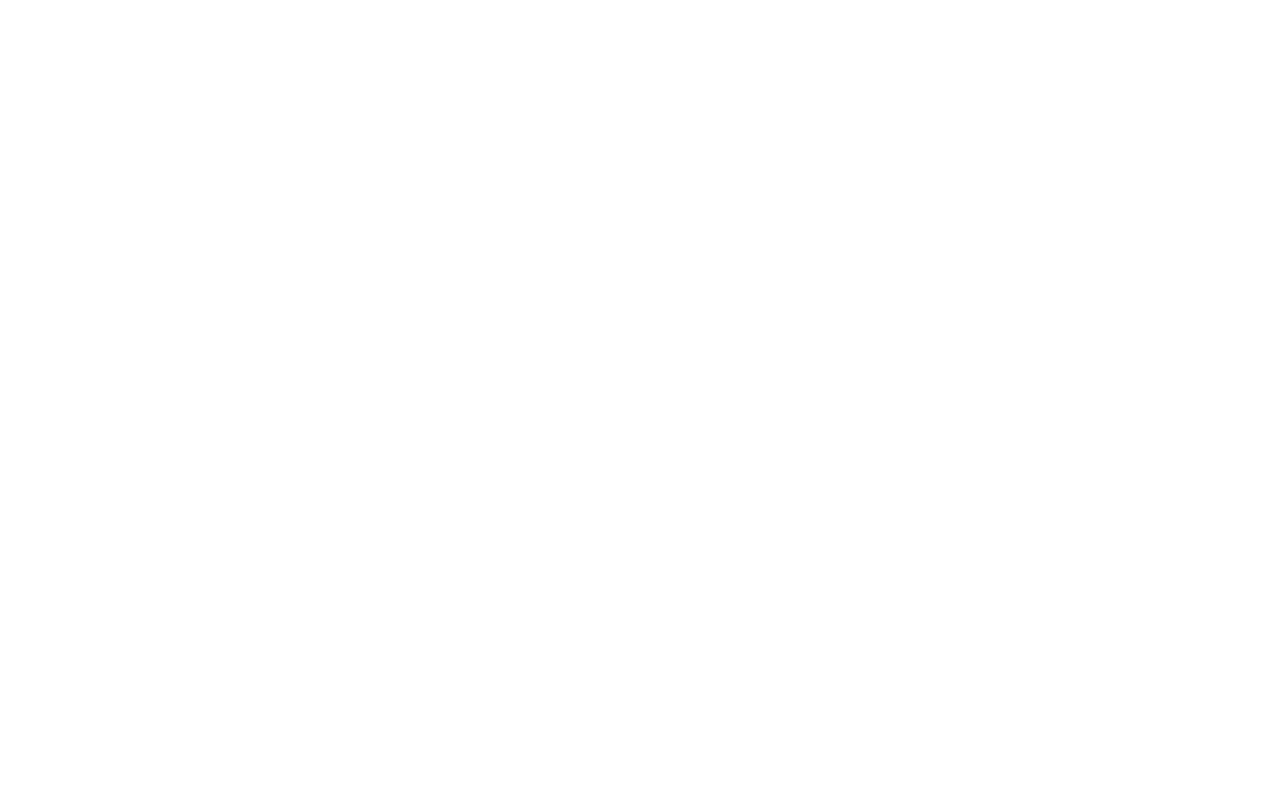
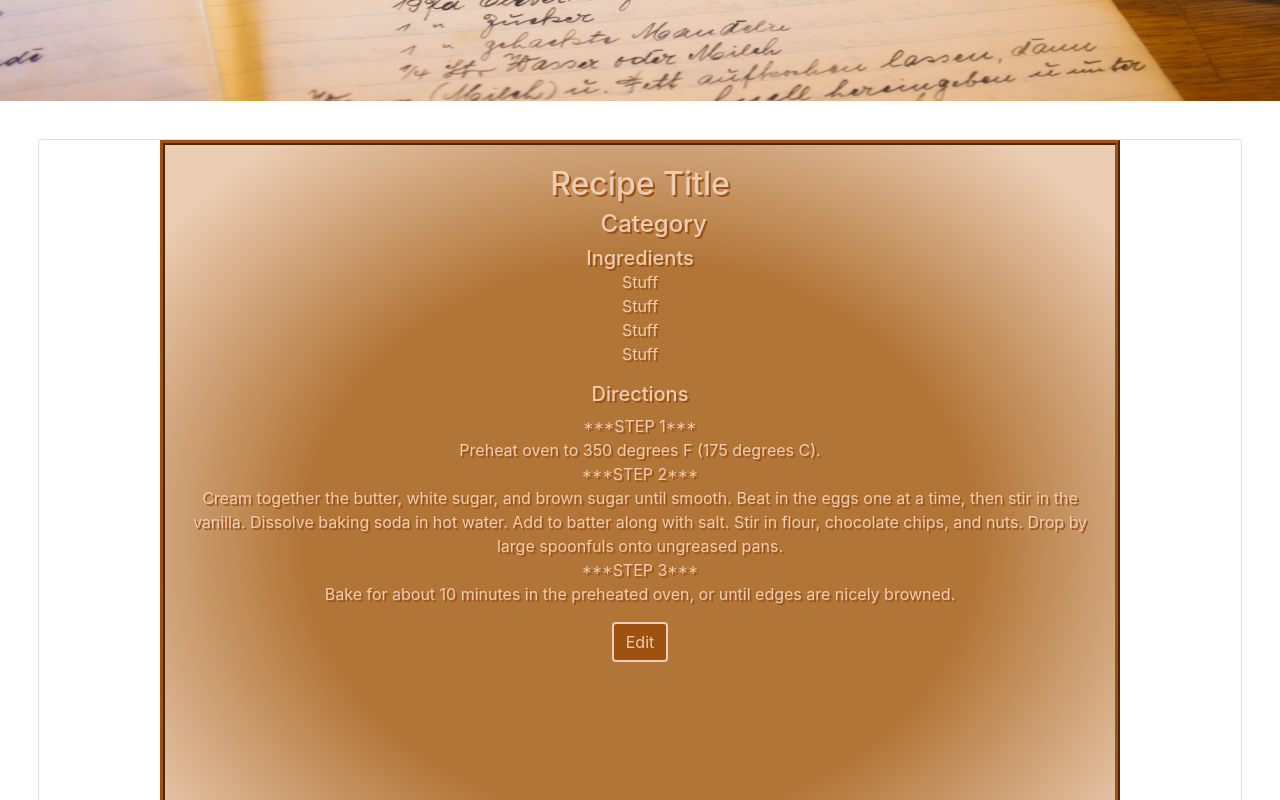
Before and after one commit to BW-Secret-Recipes-2-Krisda/front-end, a React (Create React App) app in the folder recipes/: page /viewrecipe in a window 1280 px wide. Shown: the part 360-1160 px from the top of the page. Before the commit the page ends 800 px from the top, so only its background shows below. Built offline with nearby package versions, Linux system fonts and the light colour scheme.

Commit message:
styled skeleton of viewrecipe page

```diff
--- a/recipes/src/App.js
+++ b/recipes/src/App.js
@@ -35,9 +35,9 @@
       <Route path='/savedrecipes'>
         <SavedRecipes />
       </Route>
-      {/* <Route path='/viewrecipe'>
-        <ViewRecipe title={formData.title} category={formData.category} ingredients={formData.ingredients} directions={formData.instructions} image={formData.img_url} />
-      </Route> */}
+      <Route path='/viewrecipe'>
+        <ViewRecipe />
+      </Route>
     </div>
   );
 }
--- a/recipes/src/components/ViewRecipe.js
+++ b/recipes/src/components/ViewRecipe.js
@@ -23,7 +23,7 @@
                     <h1>
                         Secret Family Recipes
                     </h1>
-                    <h2 style={{ marginLeft: '23%' }}>{title}</h2>
+                    <h2 style={{ marginLeft: '23%' }}>**Recipe Title**</h2>
                 </NavbarBrand>
                 <NavbarToggler onClick={toggleNavbar} className='mr-2' style={{ background: '#ebcdb4' }} />
                 <Collapse isOpen={!collapsed} navbar>
@@ -48,30 +48,62 @@
             </Navbar>
             <img style={{ width: '100%', height: '40vh' }} src={MarketingPage} />
             <div>
-                <Card style={{ background: '#b17537', border: '1px ridge #110906', width: '80%', margin: '0 auto' }}>
-                    <CardImg style={{ width: '20%', margin: '0 auto' }} src={image} alt="Card image cap" />
-                    <CardBody style={{ textAlign: 'center', color: '#ebcdb4' }}>
-                        <CardTitle style={{ fontWeight: 'bold' }}>
-                            Ingredients
-                        </CardTitle>
-                        <CardText>{ingredients}
-                        </CardText>
-                        <CardTitle style={{ fontWeight: 'bold' }}>
-                            Directions
-                        </CardTitle>
-                        <CardText>{instructions}
-                        </CardText>
-                        <Link to='/newrecipeform'>
-                            <Button style={{ background: '#ebcdb4', color: 'black', fontWeight: 'bold', border: '2px solid #43260f' }}>
+                <Card style={{ margin: '3%' }}>
+                    <CardBody style={{
+                        width: '80%', height: '100vh', margin: '0 auto', display: 'flex', flexDirection: 'column', textAlign: 'center',
+                        backgroundImage: "radial-gradient( #b17537 50%,  #ebcdb4 90%)", backgroundPosition: '50%', border: '5px ridge #9e5110', color: '#ebcdb4', textShadow: '2px 2px #9e5110'
+                    }}>
+                        <div style={{ marginLeft: '0 auto' }}>
+                            <CardTitle>
+                                <h2>
+                                    Recipe Title
+                    </h2>
+                            </CardTitle>
+                            <CardSubtitle style={{ marginLeft: '3%' }}>
+                                <h4>
+                                    Category
+                        </h4>
+                            </CardSubtitle>
+                            <CardText>
+                                <h5 style={{ margin: '0' }}>
+                                    Ingredients
+                        </h5>
+                                <ol style={{ padding: '0' }}>
+                                    <ul style={{ padding: '0' }}>
+                                        Stuff
+                            </ul>
+                                    <ul style={{ padding: '0' }}>
+                                        Stuff
+                            </ul>
+                                    <ul style={{ padding: '0' }}>
+                                        Stuff
+                            </ul>
+                                    <ul style={{ padding: '0' }}>
+                                        Stuff
+                            </ul>
+
+                                </ol>
+
+                            </CardText>
+                            <CardText>
+                                <h5>
+                                    Directions
+                                </h5>
+                                <p>
+                                    ***STEP 1***<br />
+                                Preheat oven to 350 degrees F (175 degrees C).<br />
+
+                                ***STEP 2***<br />
+                                Cream together the butter, white sugar, and brown sugar until smooth. Beat in the eggs one at a time, then stir in the vanilla. Dissolve baking soda in hot water. Add to batter along with salt. Stir in flour, chocolate chips, and nuts. Drop by large spoonfuls onto ungreased pans.<br />
+
+                                ***STEP 3***<br />
+                                Bake for about 10 minutes in the preheated oven, or until edges are nicely browned.
+                                </p>
+                            </CardText>
+                            <Button style={{ background: '#9e5110', color: '#ebcdb4', border: '2px solid #ebcdb4' }} href='/newrecipes'>
                                 Edit
-                        </Button>
-                        </Link>
-                        <Button style={{ background: '#ebcdb4', color: 'black', fontWeight: 'bold', border: '2px solid #43260f' }}>
-                            Delete
-                        </Button>
-                        <Button style={{ background: '#ebcdb4', color: 'black', fontWeight: 'bold', border: '2px solid #43260f' }}>
-                            Save
-                        </Button>
+                    </Button>
+                        </div>
                     </CardBody>
                 </Card>
             </div>
```
